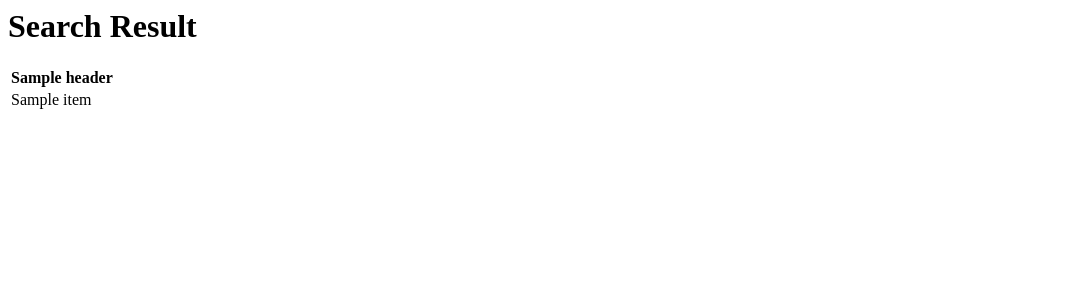
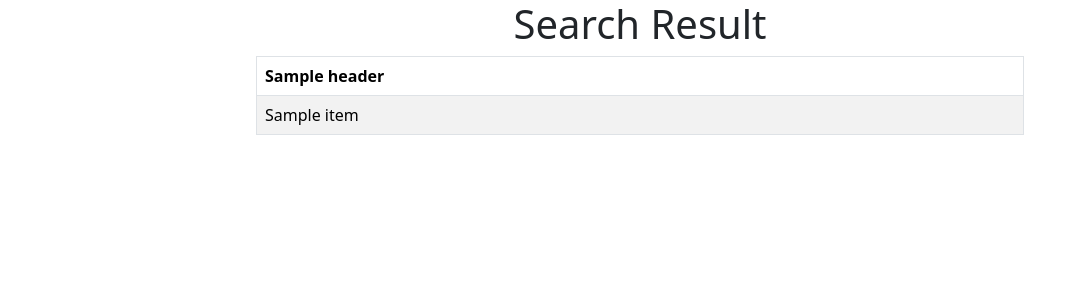
Before and after one commit to SaidHoja/Transfer-Guide, a Django app: template TransferGuide/templates/TransferGuide/searchResult.html in a window 1280 px wide. Shown: the top 300 px of the page, without its empty margins (0-1078 px from the left). Run offline with Django 3.2, Linux system fonts and the light colour scheme; the template is opened without the code that fills it: most values are stand-ins (such as "Sample title", 1, 10 or a date in 2020); some libraries are stand-ins or nearby versions.

Commit message:
fixed search result views not so ugly anymore

```diff
--- a/TransferGuide/templates/TransferGuide/searchResult.html
+++ b/TransferGuide/templates/TransferGuide/searchResult.html
@@ -1,14 +1,26 @@
+{% load static %}{% load bootstrap5 %}{% bootstrap_css %}{% bootstrap_messages %}
+{% bootstrap_javascript %}
+<html>
 <h1 class = "text-center">Search Result</h1>
+<body>
+<style>
+.center {
+  margin: auto;
+  width: 60%;
+  padding: 10px;
+}
+</style>
+<table class = "table table-striped table-bordered center" >
+    <thead class = "thead-dark">
+        <tr>
+            {% for header in field.headers %}
+                <th>{{ header }}</th>
+            {% endfor %}
 
-<table class = "table">
-    <tr>
-        {% for header in field.headers %}
-            <th>{{ header }}</th>
-        {% endfor %}
+        </tr>
+    </thead>
 
-    </tr>
-
-
+    <tbody>
     {% for value in field.rows %}
         <tr>
         {% for item in value %}
@@ -17,5 +29,7 @@
 
         </tr>
     {% endfor %}
-
+    </tbody>
 </table>
+</body>
+</html>
--- a/TransferGuide/views.py
+++ b/TransferGuide/views.py
@@ -69,7 +69,7 @@ def apiResult(request, term,instructor, subject):
 
     result = requests.get(url)
     resultDict = result.json()
-    print(resultDict)
+    #print(resultDict)
     display = {'headers' : ['acad_group','subject_descr','descr','units'],
               'rows': []}
     i=-1
```
